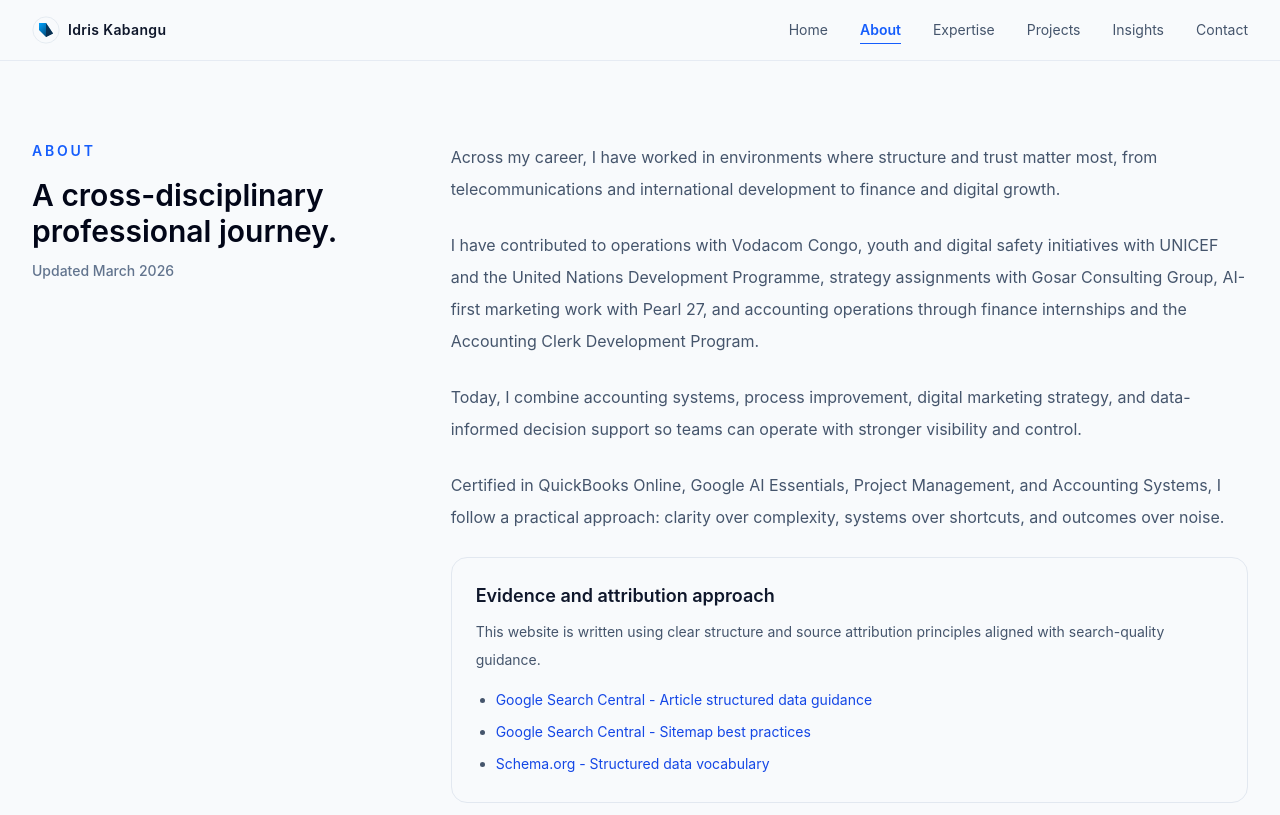
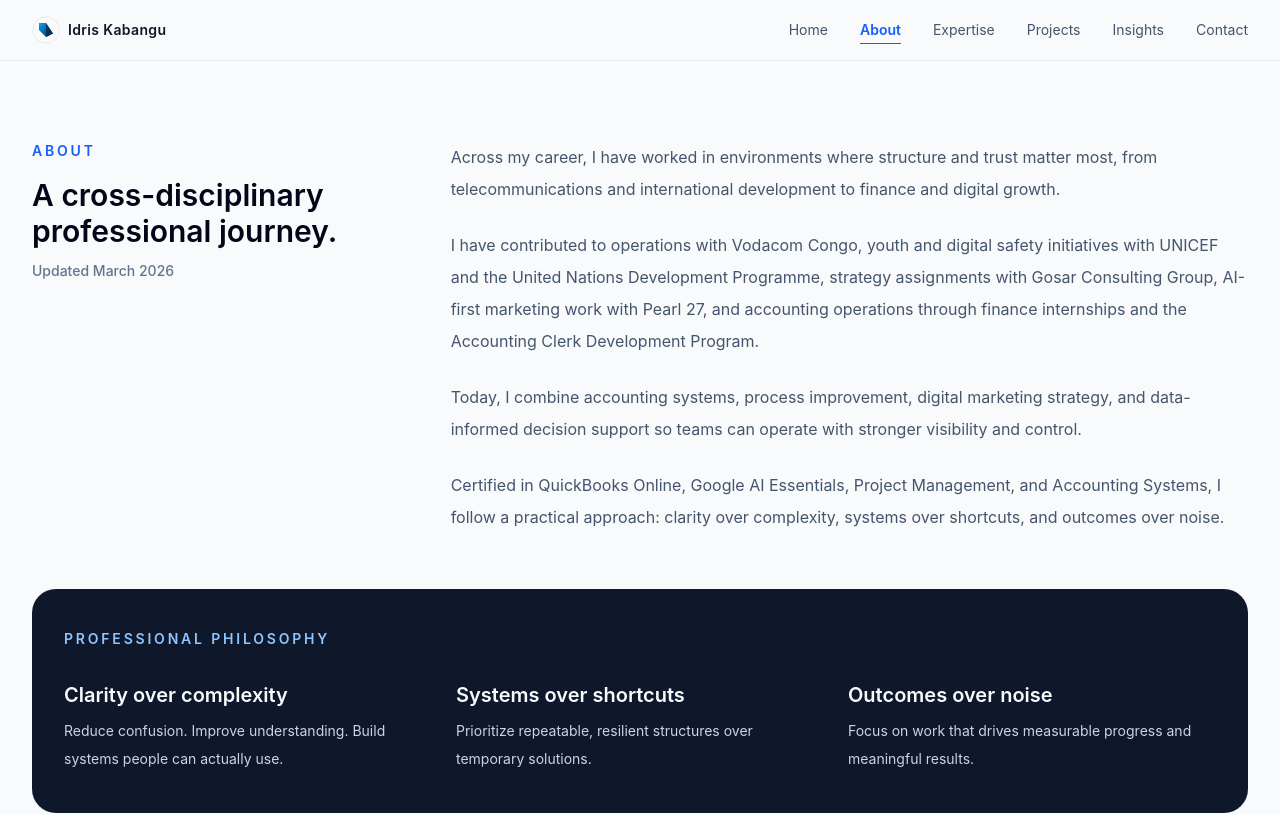
Before and after one commit to kabangumueyema/idris-website, a React (Vite) app: page /about in a window 1280 px wide. Shown: the top 815 px of the page. Built offline with nearby package versions, Linux system fonts and the light colour scheme.

Commit message:
Remove reference attribution blocks from About and Expertise

```diff
--- a/src/components/About.jsx
+++ b/src/components/About.jsx
@@ -19,32 +19,6 @@
           </p>
           <p>
             Certified in QuickBooks Online, Google AI Essentials, Project Management, and Accounting Systems, I follow a practical approach: clarity over complexity, systems over shortcuts, and outcomes over noise.
-          </p>
-          <div className="rounded-2xl border border-slate-200 bg-slate-50 p-6">
-            <h3 className="text-lg font-semibold text-slate-900">Evidence and attribution approach</h3>
-            <p className="mt-2 text-sm leading-7 text-slate-600">
-              This website is written using clear structure and source attribution principles aligned with search-quality guidance.
-            </p>
-            <ul className="mt-3 list-disc space-y-1 pl-5 text-sm leading-7">
-              <li>
-                <a href="https://developers.google.com/search/docs/appearance/structured-data/article" target="_blank" rel="noopener noreferrer" className="text-blue-700 hover:text-blue-800 hover:underline">
-                  Google Search Central - Article structured data guidance
-                </a>
-              </li>
-              <li>
-                <a href="https://developers.google.com/search/docs/crawling-indexing/sitemaps/build-sitemap" target="_blank" rel="noopener noreferrer" className="text-blue-700 hover:text-blue-800 hover:underline">
-                  Google Search Central - Sitemap best practices
-                </a>
-              </li>
-              <li>
-                <a href="https://schema.org/" target="_blank" rel="noopener noreferrer" className="text-blue-700 hover:text-blue-800 hover:underline">
-                  Schema.org - Structured data vocabulary
-                </a>
-              </li>
-            </ul>
-          </div>
-          <p>
-            This positioning reflects a journeyman-expert model: rigorous research, transparent sourcing, and careful explanation rather than inflated claims.
           </p>
         </div>
       </div>
--- a/src/components/Expertise.jsx
+++ b/src/components/Expertise.jsx
@@ -56,27 +56,6 @@
             ))}
           </div>
         </div>
-
-        <div className="mt-12 rounded-2xl border border-slate-200 bg-white p-6">
-          <h3 className="text-lg font-semibold text-slate-950">Reference standards used in this site</h3>
-          <ul className="mt-3 list-disc space-y-1 pl-5 text-sm leading-7">
-            <li>
-              <a href="https://developers.google.com/search/docs/appearance/structured-data/article" target="_blank" rel="noopener noreferrer" className="text-blue-700 hover:text-blue-800 hover:underline">
-                Google Search Central - Article structured data
-              </a>
-            </li>
-            <li>
-              <a href="https://developers.google.com/search/docs/crawling-indexing/sitemaps/build-sitemap" target="_blank" rel="noopener noreferrer" className="text-blue-700 hover:text-blue-800 hover:underline">
-                Google Search Central - Sitemaps
-              </a>
-            </li>
-            <li>
-              <a href="https://schema.org/ItemList" target="_blank" rel="noopener noreferrer" className="text-blue-700 hover:text-blue-800 hover:underline">
-                Schema.org - ItemList for structured content collections
-              </a>
-            </li>
-          </ul>
-        </div>
       </div>
     </section>
   );
```
Also changed, not shown: 1 other file (tests, documents, lock files or other folders).
